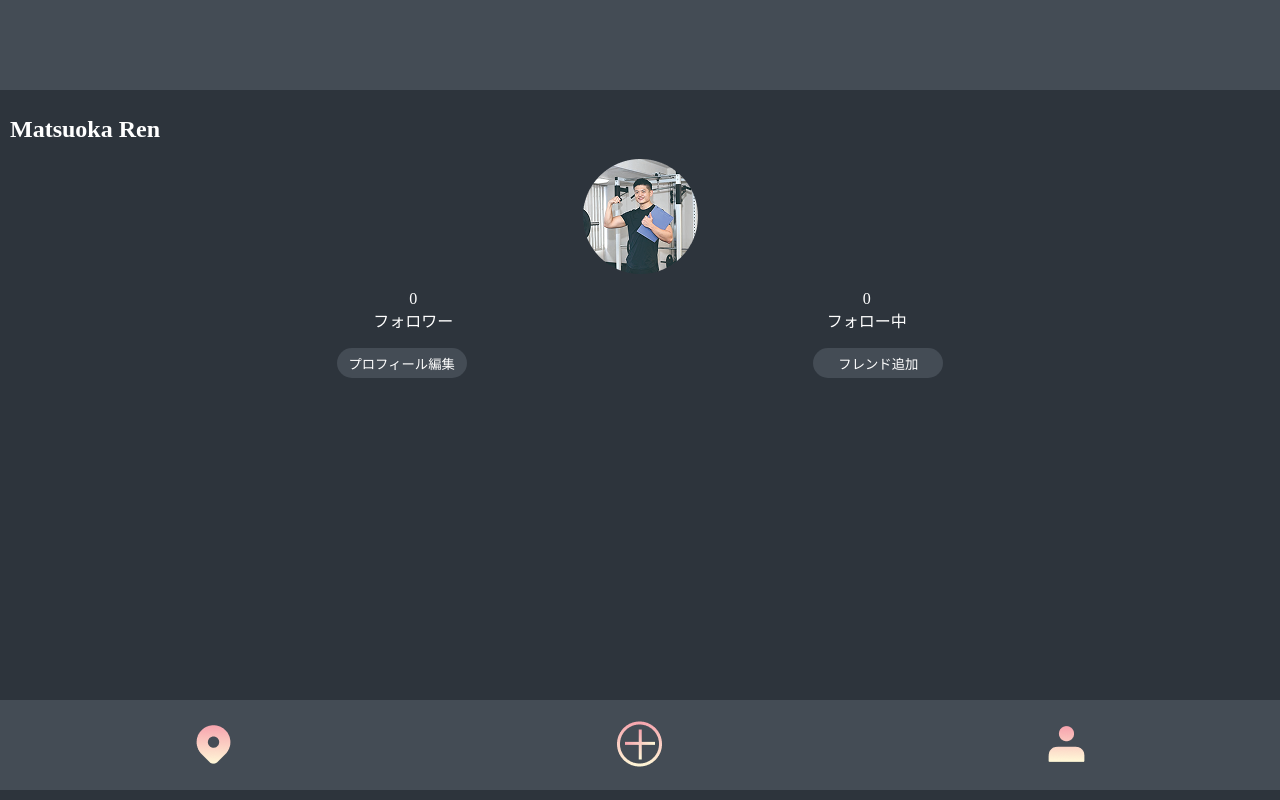
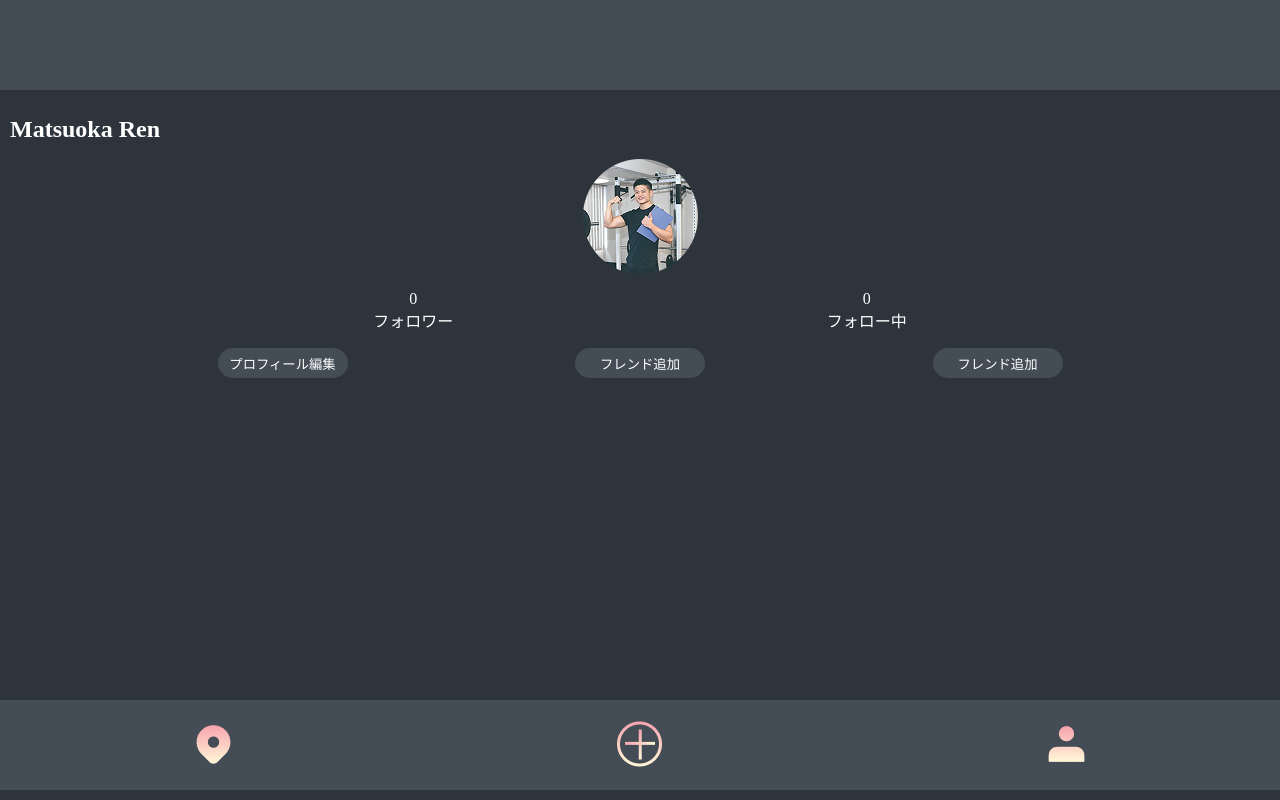
Before and after one commit to ren0714poo/respos, a plain HTML site: page profile.html in a window 1280 px wide. Drawn offline with Linux system fonts and the light colour scheme.

Commit message:
ボタン追加

```diff
--- a/profile.html
+++ b/profile.html
@@ -25,6 +25,7 @@
       <div class="choice_wrap">
         <div class="choice"><button>プロフィール編集</button></div>
         <div class="choice"><button>フレンド追加</button></div>
+        <div class="choice"><button>フレンド追加</button></div>
       </div>
     </div>
     <div class="post">
```
